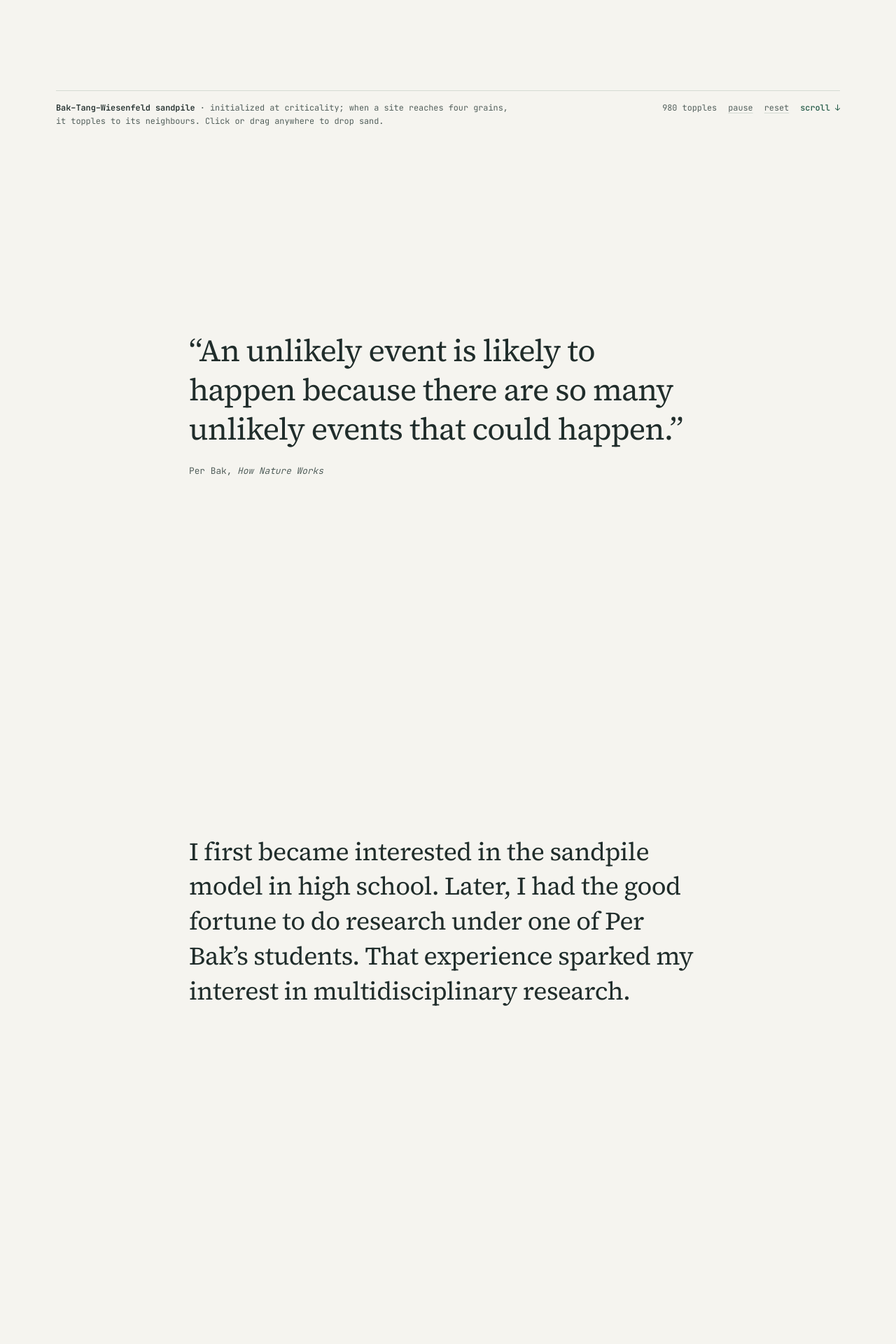
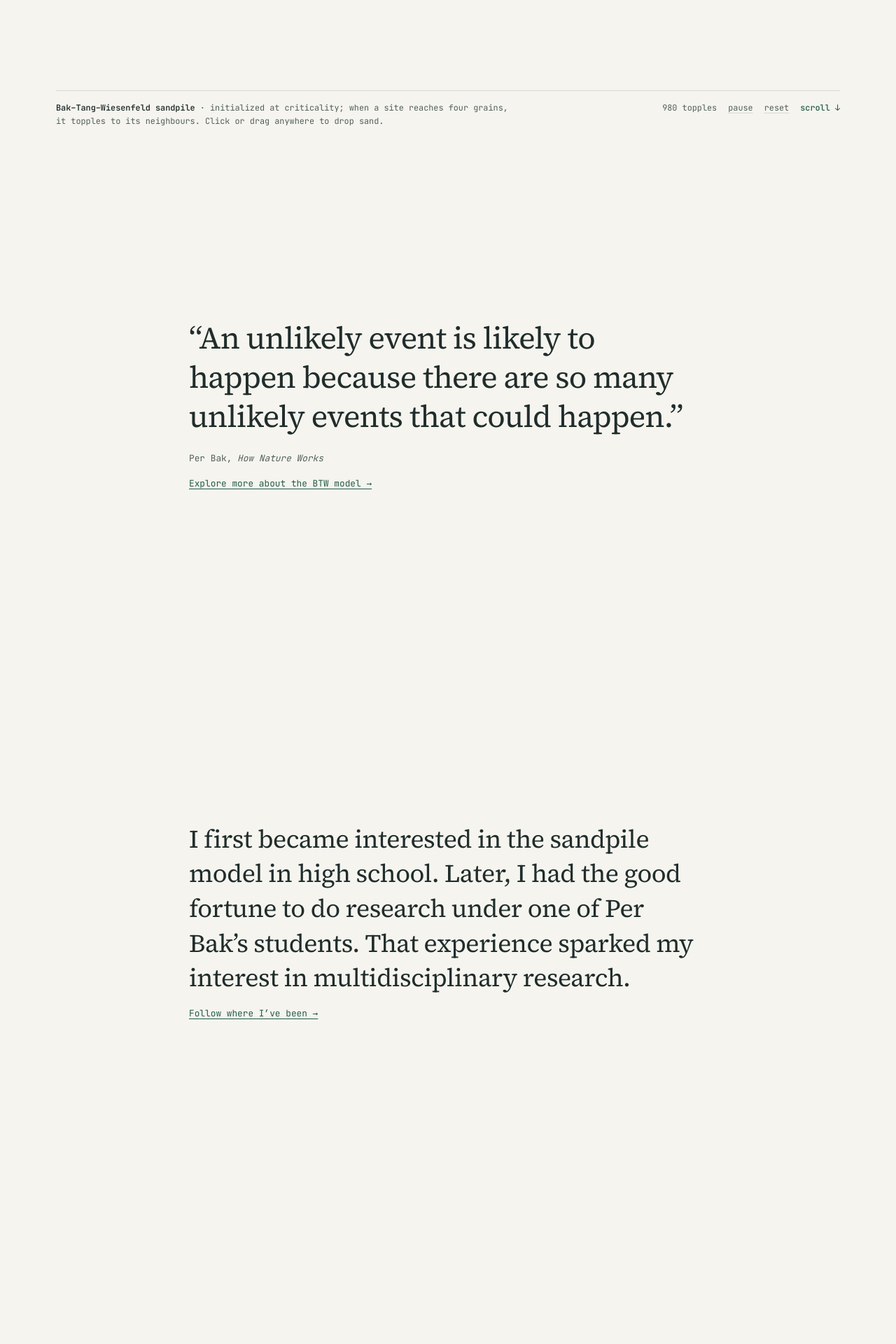
Before and after one commit to yuxichau/yuxichau, a Jekyll site: the page built from index.md, in a window 1280 px wide. Shown: the part 691-2611 px from the top of the page at 70% size. Built offline with Jekyll 4.4.1, drawn with Linux system fonts in a browser that asks for light colours.

Commit message:
Link the homepage sandpile story to the project and bio

```diff
--- a/_layouts/home.html
+++ b/_layouts/home.html
@@ -34,6 +34,9 @@ layout: default
         <p data-words>“An unlikely event is likely to happen because there are so many unlikely events that could happen.”</p>
         <footer>Per Bak, <cite>How Nature Works</cite></footer>
       </blockquote>
+      <p class="sj-beat__links sj-beat__links--near">
+        <a href="{{ '/projects/btw-sandpile/' | relative_url }}">Explore more about the BTW model →</a>
+      </p>
     </div>
   </section>
 
@@ -42,6 +45,9 @@ layout: default
     <div class="sj-beat__inner">
       <p class="sj-statement" data-words>
         I first became interested in the sandpile model in high school. Later, I had the good fortune to do research under one of Per Bak’s students. That experience sparked my interest in multidisciplinary research.
+      </p>
+      <p class="sj-beat__links sj-beat__links--near">
+        <a href="{{ '/about/' | relative_url }}">Follow where I’ve been →</a>
       </p>
     </div>
   </section>
--- a/_sass/_home.scss
+++ b/_sass/_home.scss
@@ -185,6 +185,14 @@ body.layout--home .sj-header.is-visible {
   text-decoration: underline;
 }
 
+.sj-beat__links--near {
+  margin-top: 0.9rem;
+}
+
+.sj-beat__links--near a {
+  text-decoration: underline;
+}
+
 /* The sentence lights word by word. The overlap between the 40ms step
    and the 0.9s fade is what makes the brightness travel. */
 .sj-beat [data-words] .w {
@@ -213,6 +221,12 @@ body.layout--home .sj-header.is-visible {
 .sj-beat.is-lit .sj-beat__links {
   opacity: 1;
   transform: none;
+}
+
+.sj-beat__links--near:focus-within {
+  opacity: 1;
+  transform: none;
+  transition: none;
 }
 
 @media (prefers-reduced-motion: reduce) {
```
